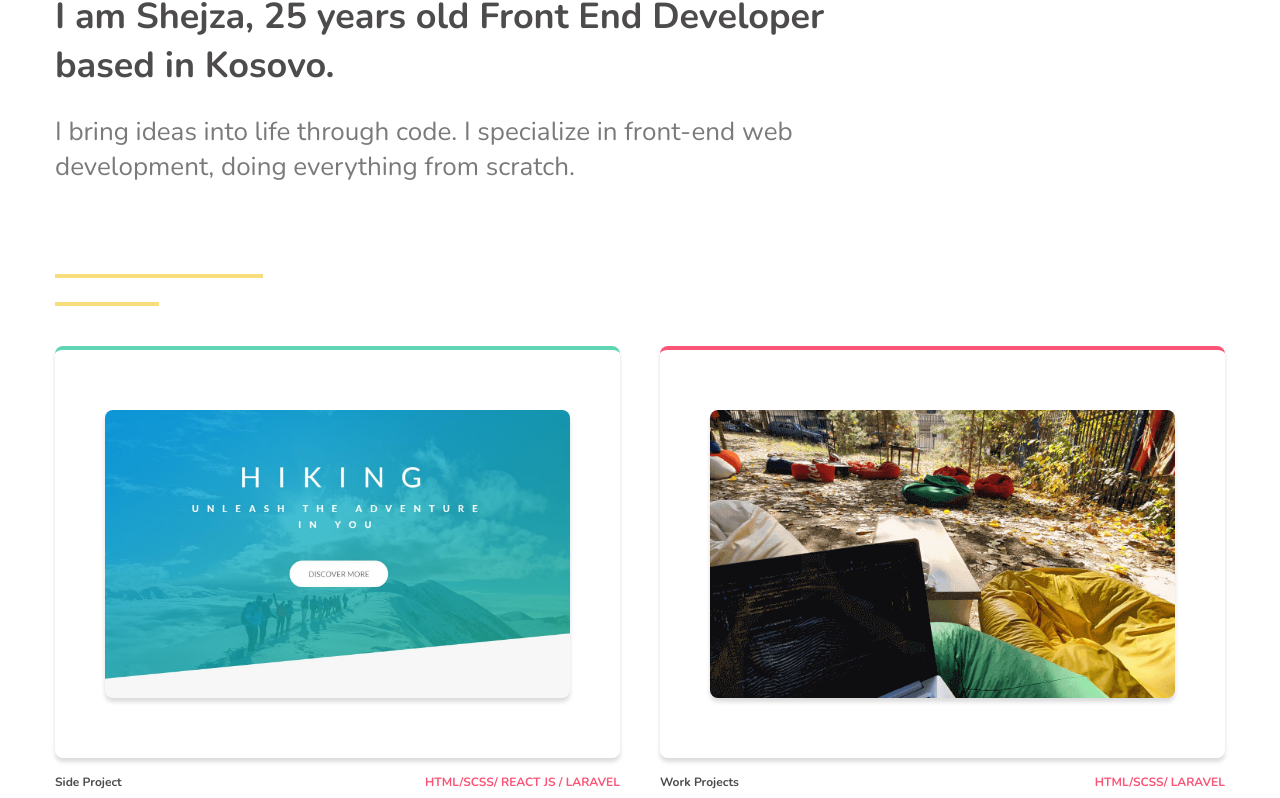
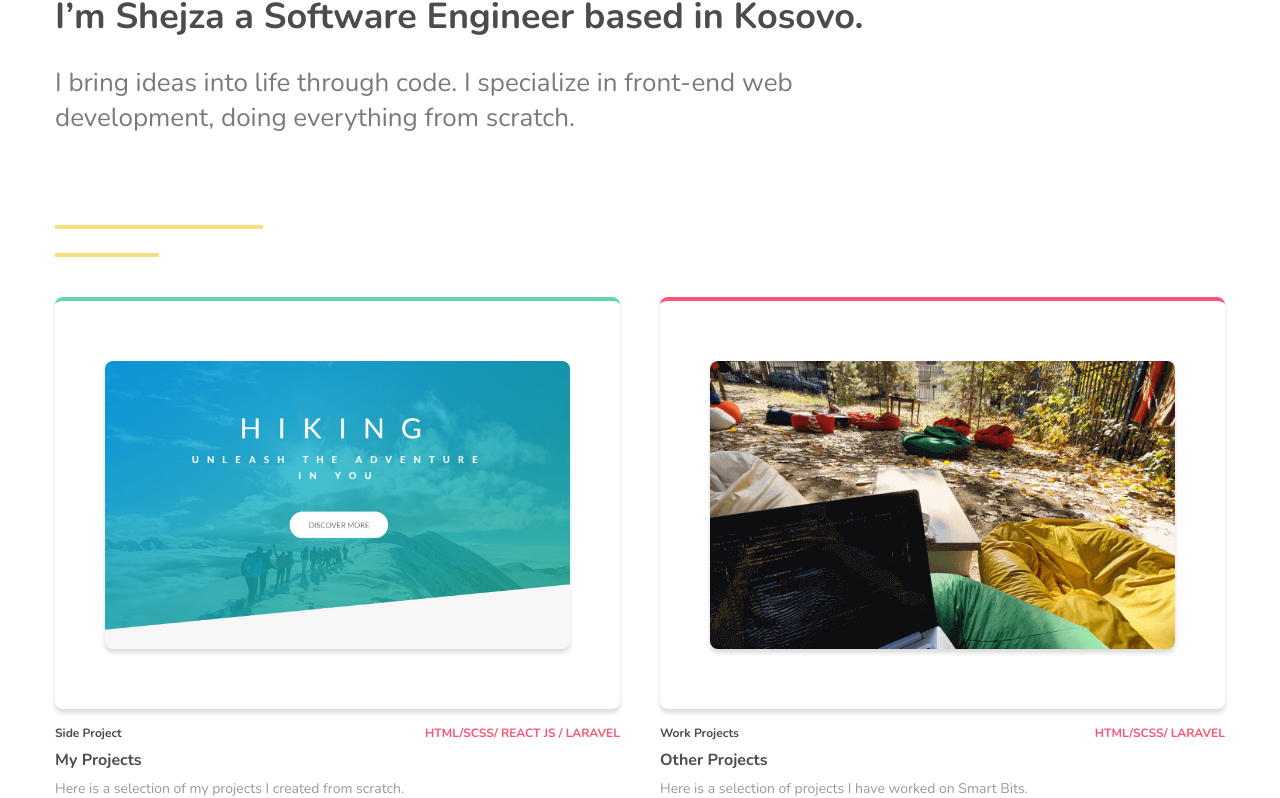
Before and after one commit to shejza/portfolio, a website: page index.html in a window 1280 px wide. Shown: the part 241-1039 px from the top of the page. Drawn offline with nearby package versions, Linux system fonts and the light colour scheme.

Commit message:
Small ammend

```diff
--- a/index.html
+++ b/index.html
@@ -61,7 +61,8 @@
             <div class="hero__image">
                 <h1 class="hero__image--title">Hello!
                     <span class="smiley-face">(:</span><br />
-                    I am Shejza, 25 years old Front End Developer based in Kosovo.</h1>
+                    I’m Shejza a Software Engineer
+                    based in Kosovo.</h1>
                 <h2 class="hero__image--description">I bring ideas into life through code. I specialize in front-end web
                     development, doing everything from scratch.</h2>
             </div>
```
